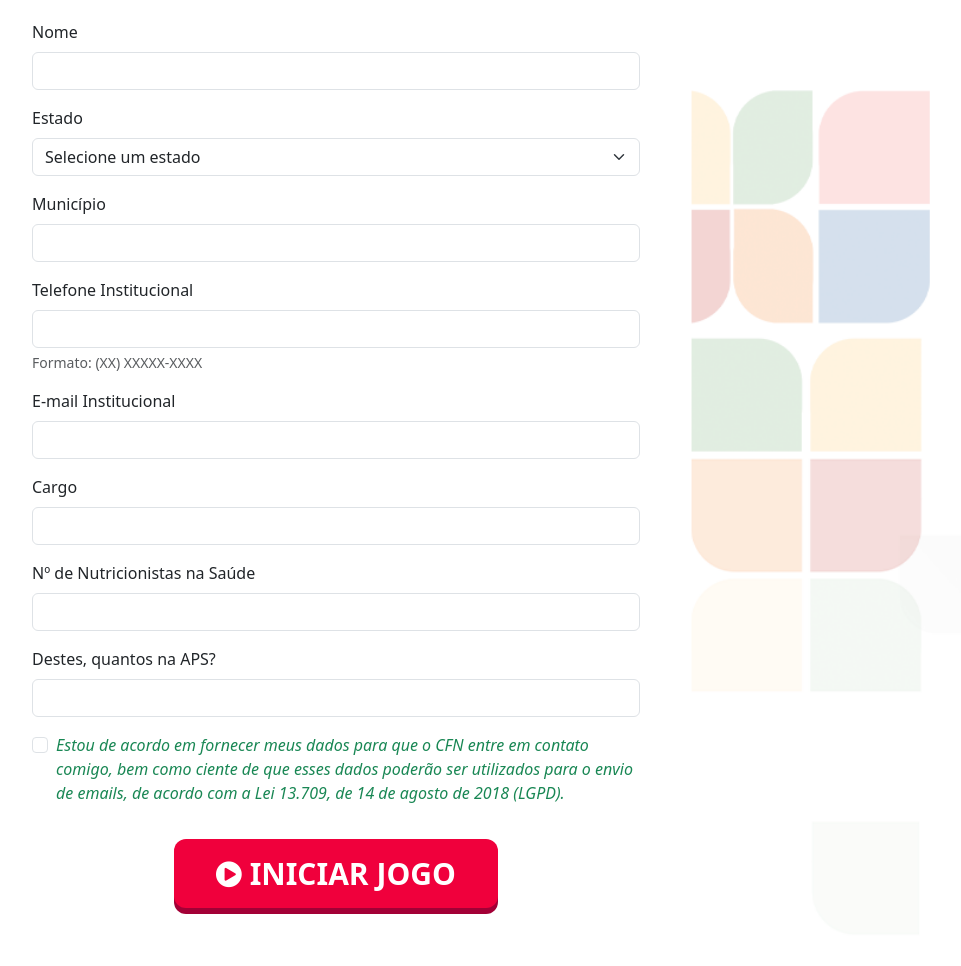
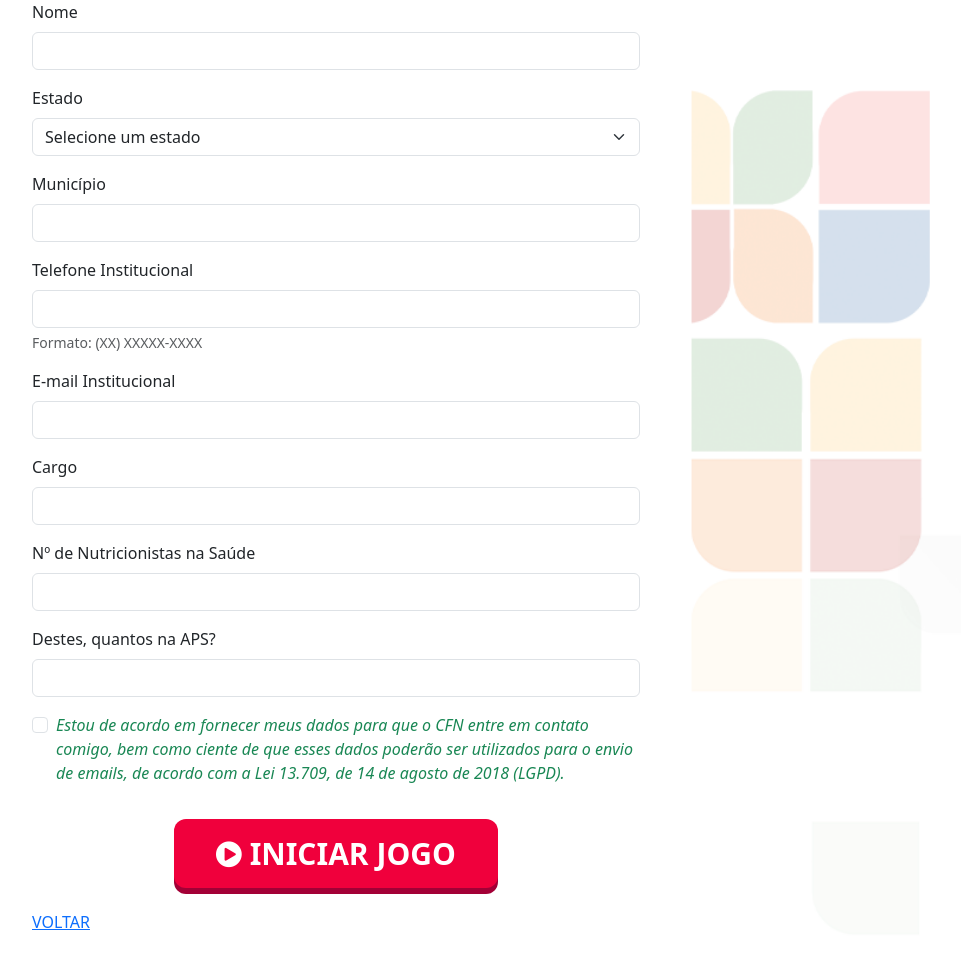
Before and after one commit to fmoraisbr/quizconasems2023, a plain HTML site: page cadastro.html in a window 1280 px wide. Shown: the whole page, without its empty margins (304-1265 px from the left). Drawn offline with nearby package versions, Linux system fonts and the light colour scheme.

Commit message:
Update cadastro.html

```diff
--- a/cadastro.html
+++ b/cadastro.html
@@ -175,6 +175,9 @@
                         </a>
                     </button>
                 </p>
+                <p>
+                    <a href="index.html" style="text-align: center;">VOLTAR</a>
+                </p>
             </div>
 
 
```
